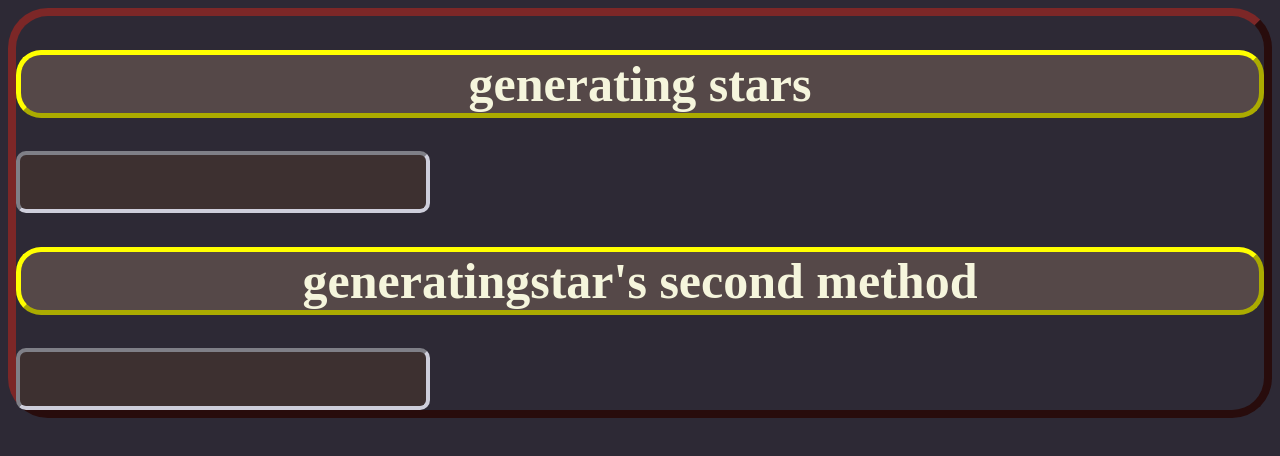
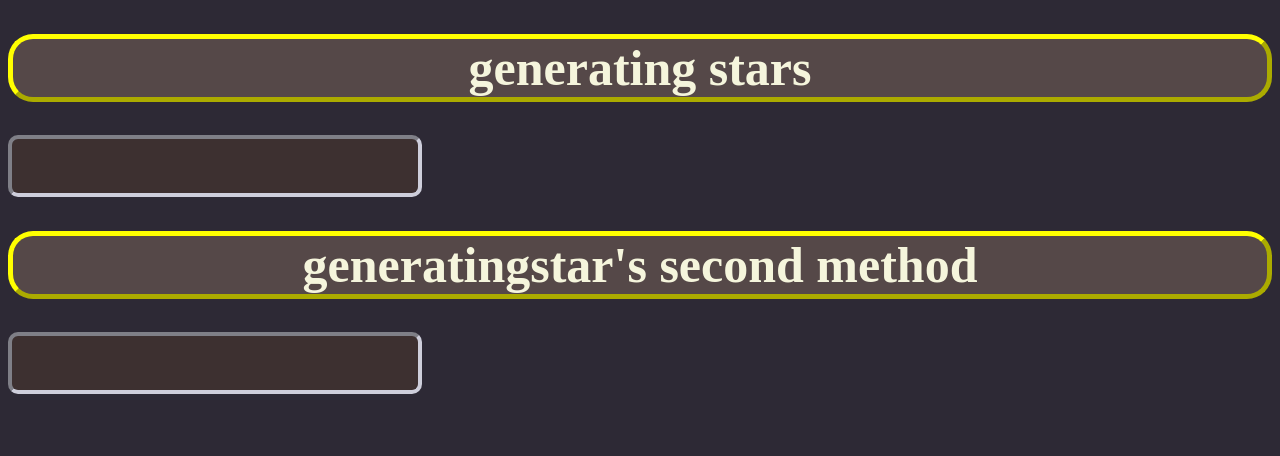
Before and after one commit to WaheedullahSaadi/seventeenth, a plain HTML site: page index.html in a window 1280 px wide. Drawn offline with Linux system fonts and the light colour scheme.

Commit message:
Add files via upload

```diff
--- a/style.css
+++ b/style.css
@@ -20,8 +20,8 @@ input{
 
 }
 body{
-    border-radius: 40px;
-    border: 8px outset rgb(124, 39, 39);
+    /* border-radius: 40px; */
+    /* border: 8px outset rgb(124, 39, 39); */
     background-color: rgb(45, 41, 53);
 }
 div{
```
